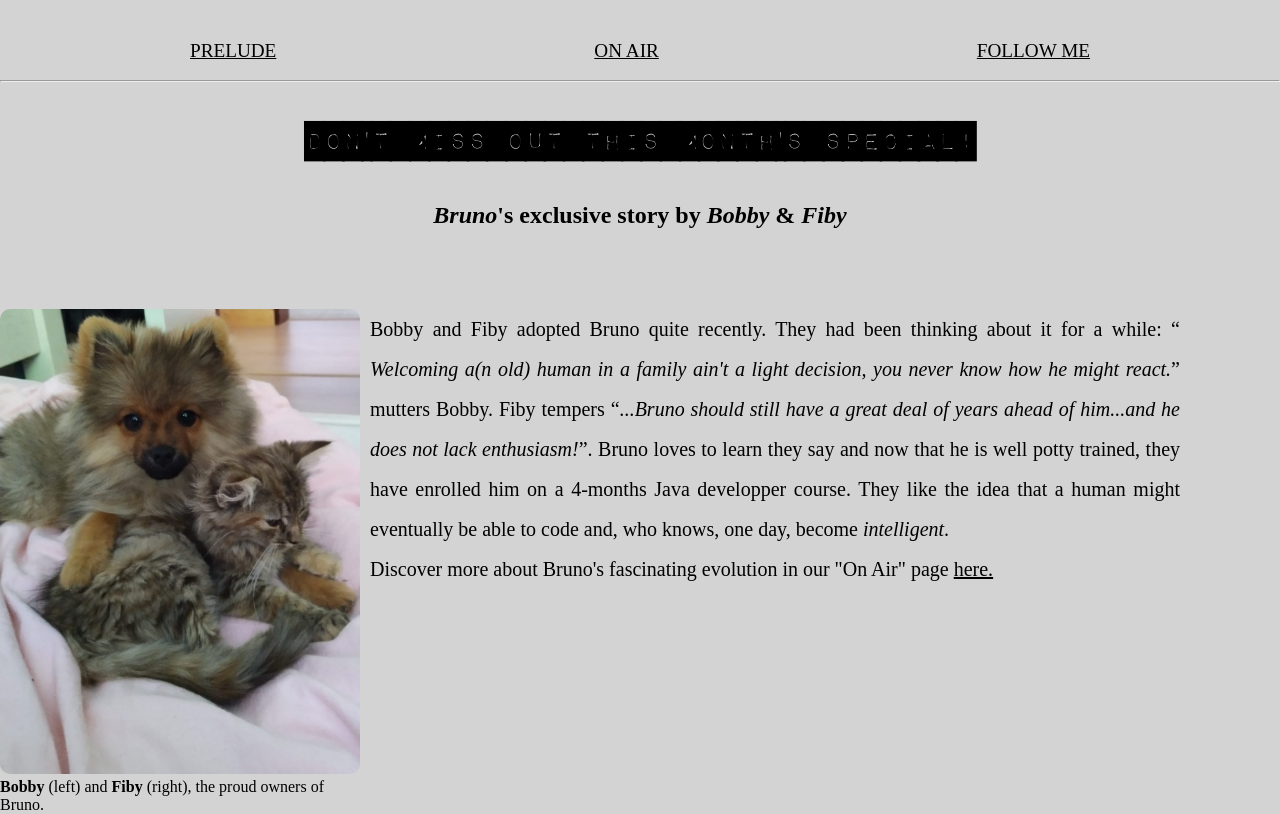
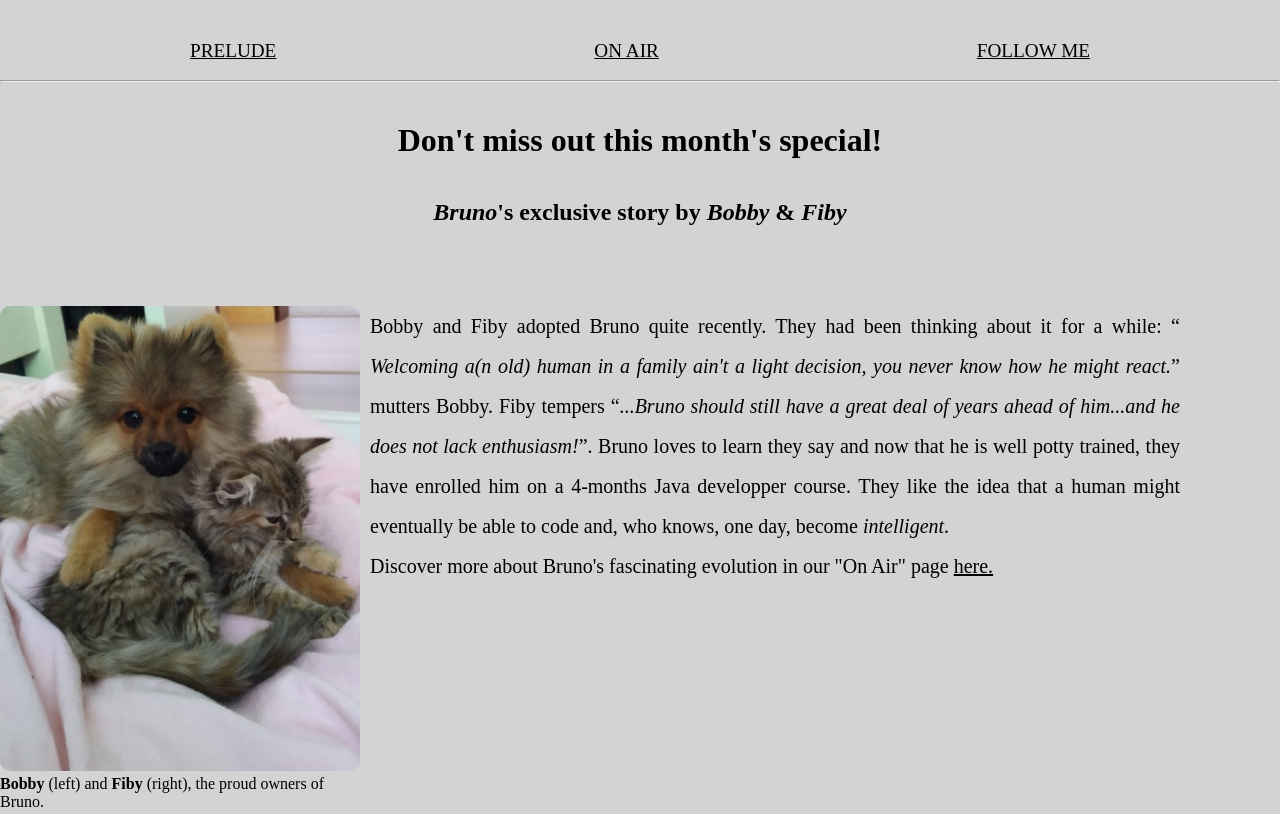
Before and after one commit to brunoBaziret/homosapiens, a plain HTML site: page index.html in a window 1280 px wide. Drawn offline with Linux system fonts and the light colour scheme; a web font is replaced by a local one.

Commit message:
#11-Correction

```diff
--- a/css/style.css
+++ b/css/style.css
@@ -1,11 +1,11 @@
 @font-face { /*Embedding fonts from fontsquirrel.com*/
     font-family: "Roboto-Medium-webfont";
-    src: url(/fonts/Roboto-Medium-webfont.woff) format("woff");
+    src: url(fonts/Roboto-Medium-webfont.woff) format("woff");
     font-style: normal;
     font-weight: normal;
 
     font-family: "Impact_Label-webfont";
-    src: url(/fonts/Impact_Label-webfont.woff) format("woff");
+    src: url(fonts/Impact_Label-webfont.woff) format("woff");
     font-style: normal;
     font-weight: normal;
 
@@ -126,3 +126,4 @@ a:active {
         align-items: center;
         justify-content: center
 }
+}
```
